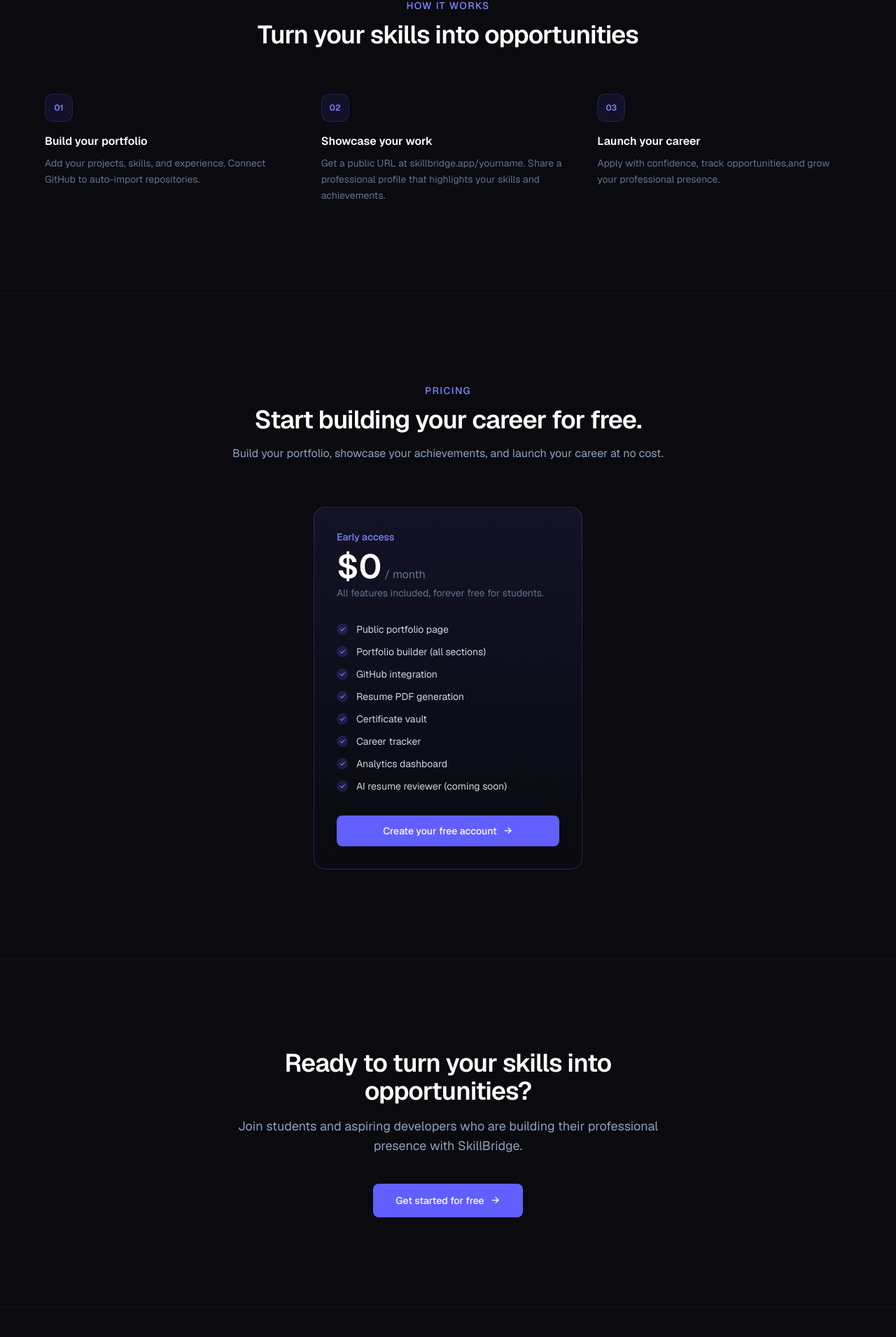
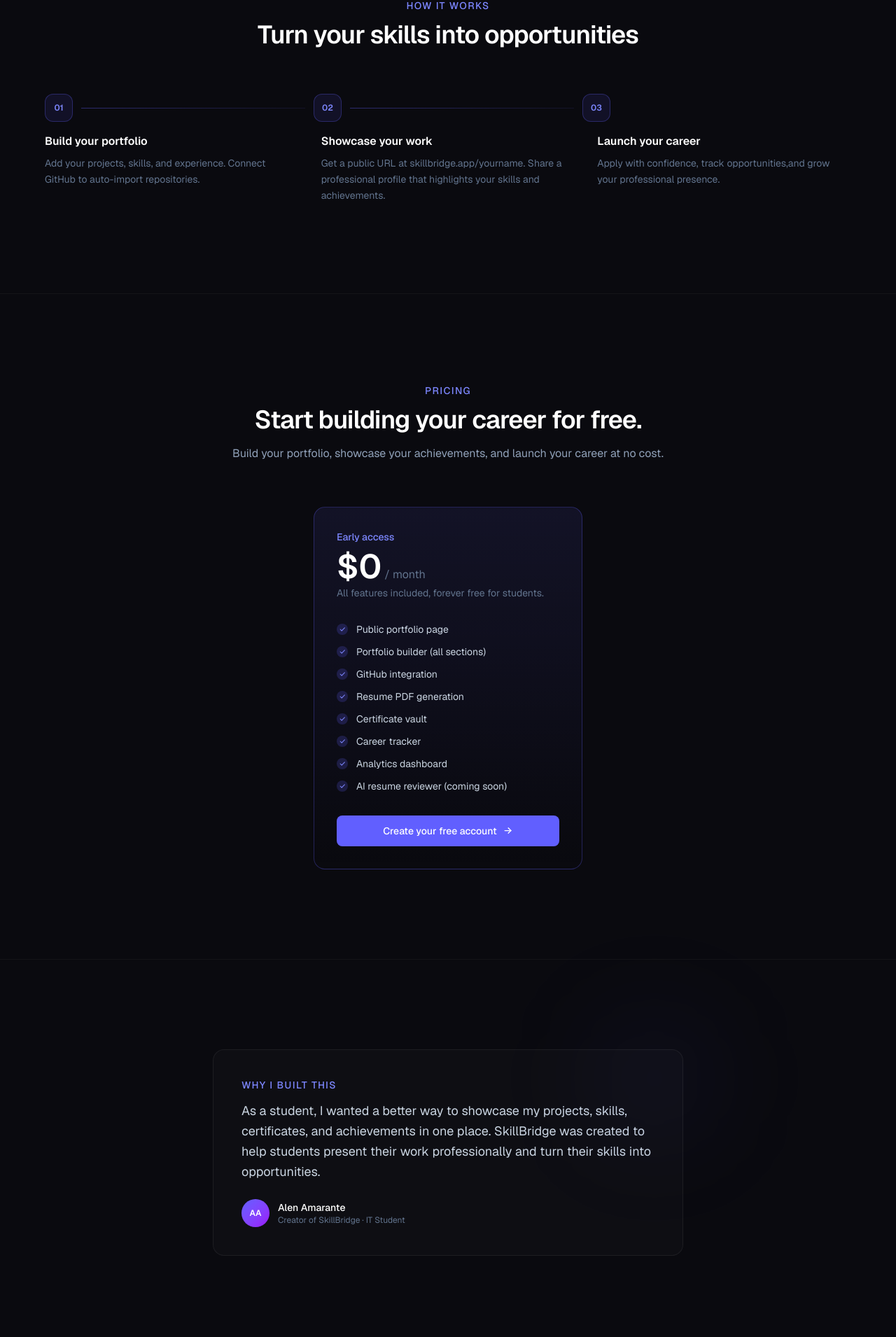
Before and after one commit to Alenlen1/Skillbridge, a Next.js app in the folder frontend/: page / in a window 1280 px wide. Shown: the part 2194-4104 px from the top of the page at 70% size. Built offline with nearby package versions, Linux system fonts and the light colour scheme.

Commit message:
add WHY I BUILT THIS note

```diff
--- a/frontend/app/page.tsx
+++ b/frontend/app/page.tsx
@@ -261,10 +261,26 @@
                 Turn your skills into opportunities{" "}
               </h2>
             </div>
+            {/* Connector row, desktop only */}
+            <div aria-hidden className="mb-4 hidden items-center md:flex">
+              {steps.map((step, i) => (
+                <div key={step.number} className="flex flex-1 items-center">
+                  <div className="flex h-10 w-10 flex-shrink-0 items-center justify-center rounded-xl border border-indigo-500/30 bg-indigo-500/10">
+                    <span className="text-xs font-semibold text-indigo-400">
+                      {step.number}
+                    </span>
+                  </div>
+                  {i < steps.length - 1 && (
+                    <div className="mx-3 h-px flex-1 bg-gradient-to-r from-indigo-500/40 to-indigo-500/10" />
+                  )}
+                </div>
+              ))}
+            </div>
+
             <div className="grid grid-cols-1 gap-8 md:grid-cols-3">
               {steps.map((step) => (
                 <div key={step.number}>
-                  <div className="mb-4 flex h-10 w-10 items-center justify-center rounded-xl border border-indigo-500/20 bg-indigo-500/10">
+                  <div className="mb-4 flex h-10 w-10 items-center justify-center rounded-xl border border-indigo-500/20 bg-indigo-500/10 md:hidden">
                     <span className="text-xs font-semibold text-indigo-400">
                       {step.number}
                     </span>
@@ -332,6 +348,40 @@
                   Create your free account
                   <IconArrowRight size={15} stroke={2} />
                 </Link>
+              </div>
+            </div>
+          </div>
+        </section>
+
+        {/* Founder note */}
+        <section className="scroll-mt-20 border-t border-white/[0.04] px-6 py-32">
+          <div className="mx-auto max-w-2xl">
+            <div className="relative rounded-2xl border border-white/[0.06] bg-white/[0.02] p-8 sm:p-10">
+              <div
+                aria-hidden
+                className="pointer-events-none absolute -right-10 -top-10 h-40 w-40 rounded-full bg-indigo-500/[0.08] blur-[80px]"
+              />
+              <p className="mb-3 text-sm font-medium uppercase tracking-widest text-indigo-400">
+                Why I built this
+              </p>
+              <p className="mb-6 text-lg leading-relaxed text-slate-300">
+                As a student, I wanted a better way to showcase my projects,
+                skills, certificates, and achievements in one place. SkillBridge
+                was created to help students present their work professionally
+                and turn their skills into opportunities.
+              </p>
+              <div className="flex items-center gap-3">
+                <div className="flex h-10 w-10 flex-shrink-0 items-center justify-center rounded-full bg-gradient-to-br from-indigo-500 to-purple-600 text-xs font-semibold text-white">
+                  AA
+                </div>
+                <div>
+                  <p className="text-sm font-medium text-white">
+                    Alen Amarante
+                  </p>
+                  <p className="text-xs text-slate-500">
+                    Creator of SkillBridge · IT Student
+                  </p>
+                </div>
               </div>
             </div>
           </div>
```
